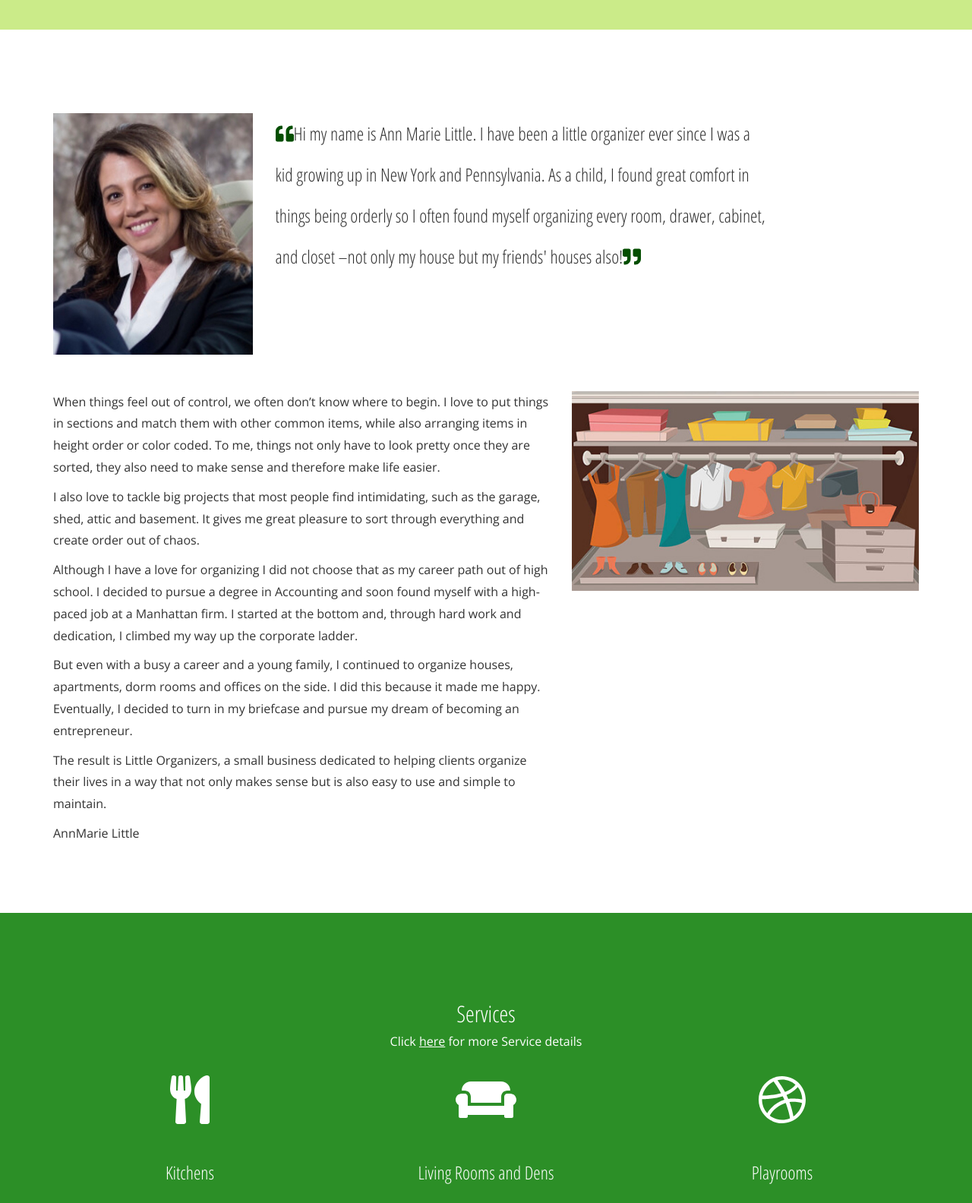
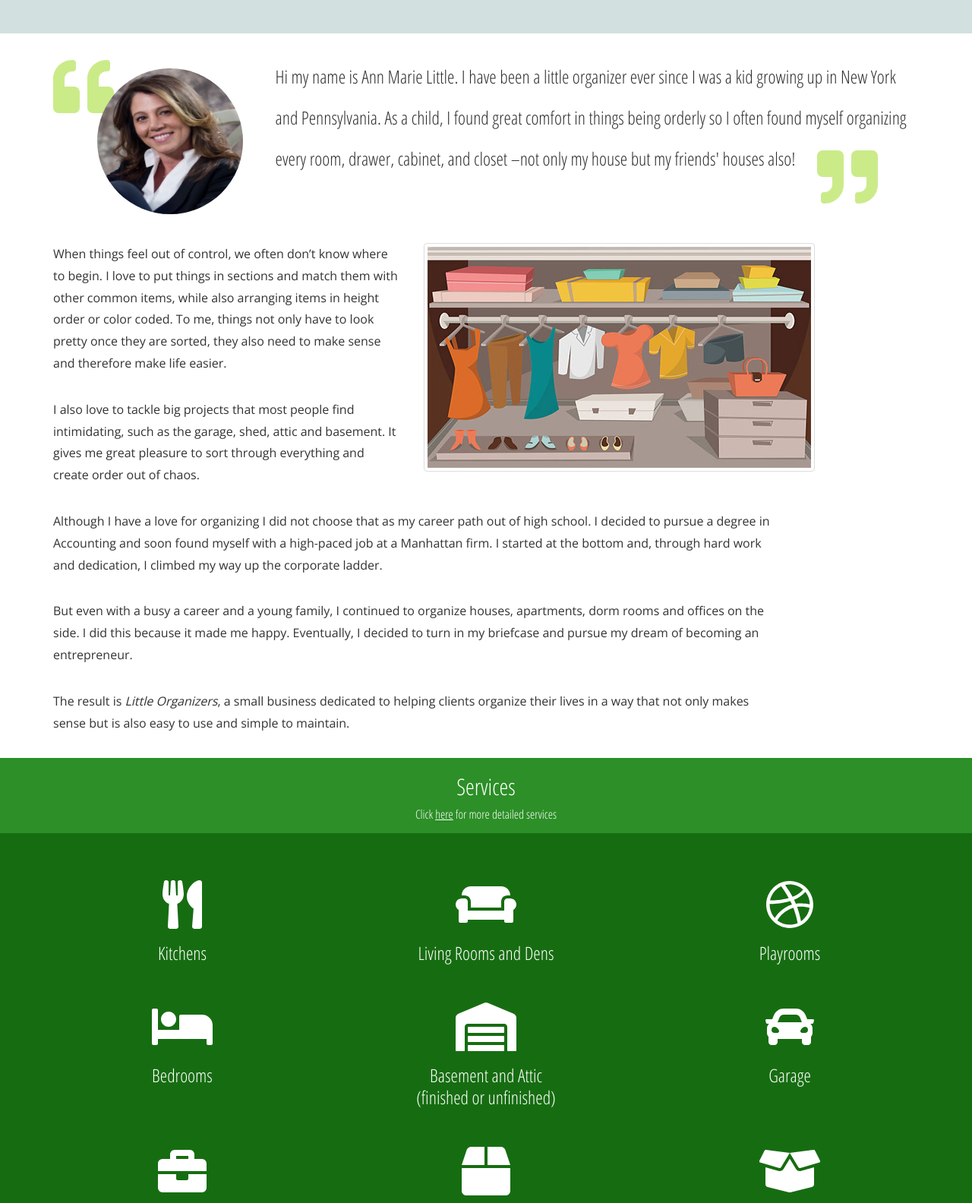
Before and after one commit to Foggs/little-organizers, a plain HTML site: page index.html in a window 1280 px wide. Shown: the part 690-2274 px from the top of the page at 76% size. Drawn offline with nearby package versions, Linux system fonts and the light colour scheme.

Commit message:
brand colors, jumbotron styles

```diff
--- a/css/stylish-portfolio.css
+++ b/css/stylish-portfolio.css
@@ -40,6 +40,14 @@ p {
     /*color: #818181;*/
 }
 
+section {
+    /*padding: 3em 0;*/
+}
+
+.section-title {
+    color: #fff;
+}
+
 .text-vertical-center {
     display: table-cell;
     text-align: center;
@@ -55,7 +63,7 @@ p {
 
 /* Custom Button Styles */
 
-.btn-dark {
+/*.btn-dark {
     border-radius: 0;
     color: #fff;
     background-color: rgba(0,0,0,0.4);
@@ -79,12 +87,17 @@ p {
 .btn-light:active {
     color: #333;
     background-color: rgba(255,255,255,0.8);
-}
+}*/
 
 /* Custom Horizontal Rule */
 
 hr.small {
     max-width: 100px;
+}
+
+
+.jumbotron {
+    background-color: rgba(34,106,103,.2)/*#679C9A*/
 }
 
 /* Header */
@@ -102,28 +115,99 @@ hr.small {
 }
 
 .header  > div > img {
-    margin: 8em 0 0;
+    width: 80%;
+    margin: 8em auto 0;
 }
 
-/* About */
-
-section {
-    padding: 5em 0;
+header#top > div > a {
+    background-color: #851518;
+    color: #fff;
+    font-size: 2em;
+    font-family: 'Open Sans Condensed', sans-serif;
 }
 
-.section-title {
-    color: #fff;
+
+/* About */
+#about > div > div:nth-child(1) > div.col-md-3 > img {
+    position: absolute;
+    top: 20%;
+    left: 25%;
+    height: 12em;
+    width: 12em;
+}
+
+#about svg {
+    font-size: 5em;
+    color: #CBEB89; /*#044E00*/
+}
+
+#about > div > div:nth-child(1) > div.col-md-9.text-left > svg {
+    position: absolute;
+    left: 83%;
+    top: 60%;
 }
 
 #about > div > div:nth-child(2) {
     margin-top: 3em;
 }
 
-#about svg {
-    color: #044E00
+#about > div > div:nth-child(2) > div.col-md-5.text-left > p,
+#about > div > div:nth-child(3) > div > p {
+    margin-bottom: 2em
 }
 
 /* Services */
+
+#services {
+    background-color: #2c8f27
+}
+
+#services > div > div > h2 {
+    color: #fff;
+    padding: 0.5em 0 0;
+    margin-bottom: 0
+}
+
+#services > div > div > p {
+    color: #fff;
+    font-family: 'Open Sans Condensed', sans-serif;
+}
+
+#services > div > div > p > a {
+    color: #fff;
+    text-decoration: underline;
+}
+
+#service-icons .fa-stack{ height:1.5em }
+
+#service-icons .fa-stack{ height:1.5em }
+ > div > div > div > p {
+    margin-bottom: 1em;
+    color: #fff;
+}
+
+#service-icons .service-item > h4 {
+    color: #fff;
+    line-height: 1.2
+}
+
+#service-icons {
+    background-color: #166D11 /*044E00*/
+}
+
+#service-icons > div > div {
+    margin-top: 3em
+}
+
+
+#service-icons svg {
+    color: #fff
+}
+
+.service-item {
+    margin-bottom: 2em;
+}
+
 .navbar {
     background-color: #044601
 }
@@ -140,45 +224,9 @@ li.active {
     background-color: #5BAB57;
 }
 
-.jumbotron {
-    background-color: #CBEB89
-}
 
-#top > div > a {
-    background-color: #003B39
-}
 
-#services {
-    background-color: #2c8f27
-}
 
-#services > div > div > div > h2 {
-    color: #fff;
-    padding: 1em 0 0;
-    margin-bottom: 0
-}
-
-#services > div > div > div > p {
-    margin-bottom: 1em;
-    color: #fff;
-}
-#services > div > div > div > p a {
-    color: #fff;
-    text-decoration: underline;
-}
-
-#services  .service-item > h4 {
-    color: #fff;
-    line-height: 1.2
-}
-
-.service-item {
-    margin-bottom: 2em;
-}
-
-#services svg {
-    color: #fff
-}
 
 /* Callout */
 
@@ -236,6 +284,10 @@ footer > div > div > div > h4 {
     width: auto;
 }
 
+footer > div > div > div > p.text-muted {
+    font-size: 1em
+}
+
 #to-top {
   display: none;
   position: fixed;
--- a/index.html
+++ b/index.html
@@ -53,11 +53,11 @@
         <header id="top" class="header">
             <div class="text-vertical-center">
                 <!-- <h1>Welcome to Little Organizers!</h1> -->
-                <img src="./img/images/logo.png" alt="little organizers logo">
+                <img class="img-responsive" src="./img/images/logo.png" alt="little organizers logo">
                 <h2>
-                   Little Organizers offers professional organization for every room, closet, cabinet <br/>and drawer including garage, attic, playroom and basement
+                   Little Organizers offers professional organization for every room, closet, cabinet <br/>and drawer including garage, attic, playroom and basement!
                </h2>
-                <a href="#services" class="btn btn-dark btn-lg">Show me more!</a>
+                <a href="#services" class="btn btn-lg">show me more! <i class="fas fa-boxes"></i></a>
             </div>
         </header>
     </section>
@@ -66,25 +66,34 @@
     <section id="about" class="about">
         <div class="container">
             <div class="row">
-                <div class="col-md-3 text-left">
-                    <img class="img-responsive" src="./img/annmarie-cropped.jpg" alt="annmarie">
+                <div class="col-md-3">
+                    <i class="fas fa-quote-left"></i>
+                    <img class="img-responsive center-block img-circle" src="./img/annmarie-cropped.jpg" alt="Picture of Annmarie Little">
                 </div>
-                <div class="col-md-7 text-left">
+                <div class="col-md-9 text-left">
                     <h4>
-                        <i class="fas fa-quote-left"></i>Hi my name is Ann Marie Little. I have been a little organizer ever since I was a kid growing up in New York and Pennsylvania. As a child, I found great comfort in things being orderly so I often found myself organizing every room, drawer, cabinet, and closet &ndash;<span>not only my house but my friends' houses also</span>!<i class="fas fa-quote-right"></i>
+                        Hi my name is Ann Marie Little. I have been a little organizer ever since I was a kid growing up in New York and Pennsylvania. As a child, I found great comfort in things being orderly so I often found myself organizing every room, drawer, cabinet, and closet &ndash;<span>not only my house but my friends' houses also</span>!
                     </h4>
+                    <i class="fas fa-quote-right"></i>
                     <!-- <button class="btn btn-default btn-lg">Read more</button> -->
                 </div>
             </div>
 
             <div class="row">
-                <div class="col-md-7 text-left">
+                <div class="col-md-5 text-left">
                     <p>
                         When things feel out of control, we often don’t know where to begin. I love to put things in sections and match them with other common items, while also arranging items in height order or color coded. To me, things not only have to look pretty once they are sorted, they also need to make sense and therefore make life easier.
                     </p>
                     <p>
                         I also love to tackle big projects that most people find intimidating, such as the garage, shed, attic and basement. It gives me great pleasure to sort through everything and create order out of chaos.
                     </p>
+                </div>
+                <div class="col-md-7">
+                    <img class="img-responsive img-thumbnail" src="./img/images/background-2.jpg" alt="annmarie">
+                </div>
+            </div>
+            <div class="row">
+                <div class="col-md-10 text-left">
                     <p>
                         Although I have a love for organizing I did not choose that as my career path out of high school. I decided to pursue a degree in Accounting and soon found myself with a high-paced job at a Manhattan firm. I started at the bottom and, through hard work and dedication, I climbed my way up the corporate ladder.
                     </p>
@@ -92,14 +101,8 @@
                         But even with a busy a career and a young family, I continued to organize houses, apartments, dorm rooms and offices on the side. I did this because it made me happy. Eventually, I decided to turn in my briefcase and pursue my dream of becoming an entrepreneur.
                     </p>
                     <p>
-                        The result is Little Organizers, a small business dedicated to helping clients organize their lives in a way that not only makes sense but is also easy to use and simple to maintain.
+                        The result is <em>Little Organizers</em>, a small business dedicated to helping clients organize their lives in a way that not only makes sense but is also easy to use and simple to maintain.
                     </p>
-                    <p>
-                        AnnMarie Little
-                    </p>
-                </div>
-                <div class="col-md-5">
-                    <img class="img-responsive" src="./img/images/background-2.jpg" alt="annmarie">
                 </div>
             </div>
             <!-- /.row -->
@@ -110,14 +113,18 @@
     <!-- Services -->
     <!-- The circle icons use Font Awesome's stacked icon classes. For more information, visit http://fontawesome.io/examples/ -->
     <section id="services" class="services">
+        <div class="row text-center">
+            <div class="col-md-12">
+                <h2 class="section-title">Services</h2>
+                <p>
+                    Click <a href="services.html">here</a> for more detailed services
+                </p>
+            </div>
+        </div>
+    </section>
+    <section id="service-icons">
         <div class="container">
             <div class="row text-center">
-                <div class="col-md-12">
-                    <h2 class="section-title">Services</h2>
-                    <p>
-                        Click <a href="services.html">here</a> for more Service details
-                    </p>
-
                     <!-- <hr class="small">-->
                     <div class="row">
                         <div class="col-md-4 col-sm-6">
@@ -283,7 +290,7 @@
                                     <i class="fas fa-home"></i>
                                 </span>
                                 <h4>
-                                    Prepare a home for a renovation
+                                    Prepare a home</br>for a renovation
                                 </h4>
                                 <p class="hidden">Whether it be finishing the basement, redesigning the kitchen or gutting the entire home I can help make this process less complicated. We can take this opportunity to go through all items and see what we can discard, donate or sell and then take the items that we decide to keep and pack them properly in marked boxes and move them either in a pod or another area of the house. Attention will be paid to make sure your items are stored in a way that will protect them from the inevitable dust and debris that comes with renovations. After the construction has taken place I can come back and help you unpack all boxes, consolidate the boxes and packing materials for curbside pickup and put all items away in an organized fashion. Having a clear space to work in will allow your contractor to complete the project more quickly and can help keep the crew on schedule. This will also give you more time to spend overseeing the work, and picking out all your new items for the project.
                                 </p>
@@ -379,9 +386,9 @@
             <div class="row">
                 <div class="col-sm-5">
                     <p>Contact us and we'll get back to you ASAP.</p>
-                    <p><span class="glyphicon glyphicon-map-marker"></span> New York, US</p>
-                    <p><span class="glyphicon glyphicon-phone"></span> +00 1515151515</p>
-                    <p><span class="glyphicon glyphicon-envelope"></span> myemail@something.com</p>
+                    <p><span class="glyphicon glyphicon-map-marker"></span> Bayport, US</p>
+                    <p><span class="glyphicon glyphicon-phone"></span> (516) 521-7325</p>
+                    <p><span class="glyphicon glyphicon-envelope"></span> info@littleorganizers.com</p>
                 </div>
                 <div class="col-md-7 slideanim">
                     <div class="row">
@@ -410,14 +417,6 @@
             <div class="row">
                 <div class="col-md-10 col-md-offset-1 text-center">
                     <h4>Little Organizers</h4>
-                    <p>785 Evergreen Walk
-                        <br>Ocean Beach, NY 11770</p>
-                    <ul class="list-unstyled">
-                        <li><i class="fa fa-phone fa-fw"></i> (555) 555-5555</li>
-                        <li><i class="far fa-envelope fa-fw"></i> <a href="mailto:name@example.com">admin@littleorganizer.com</a>
-                        </li>
-                    </ul>
-                    <br>
                     <ul class="list-inline">
                         <li>
                             <a href="#"><i class="fab fa-facebook fa-fw fa-3x"></i></a>
@@ -429,8 +428,17 @@
                             <a href="#"><i class="fa fa-dribbble fa-fw fa-3x"></i></a>
                         </li> -->
                     </ul>
+                    <p>850 Montauk Hwy #936
+                        <br>Bayport, NY 11705</p>
+                    <ul class="list-unstyled">
+                        <li><i class="fa fa-phone fa-fw"></i>(516) 521-7325</li>
+                        <li><i class="far fa-envelope fa-fw"></i> <a href="mailto:name@example.com">info@littleorganizer.com</a>
+                        </li>
+                    </ul>
+                    <br>
+
                     <hr class="small">
-                    <p class="text-muted">Copyright &copy; Little Organizers, LLC 2018 All rights reserved</p>
+                    <p class="text-muted">Copyright &copy; Little Organizers LLC 2018 All rights reserved</p>
                 </div>
             </div>
         </div>
@@ -452,7 +460,7 @@
                 target = target.length ? target : $('[name=' + this.hash.slice(1) + ']');
                 if (target.length) {
                     $('html,body').animate({
-                        scrollTop: target.offset().top
+                        scrollTop: target.offset().top - 40
                     }, 1000);
                     return false;
                 }
```
